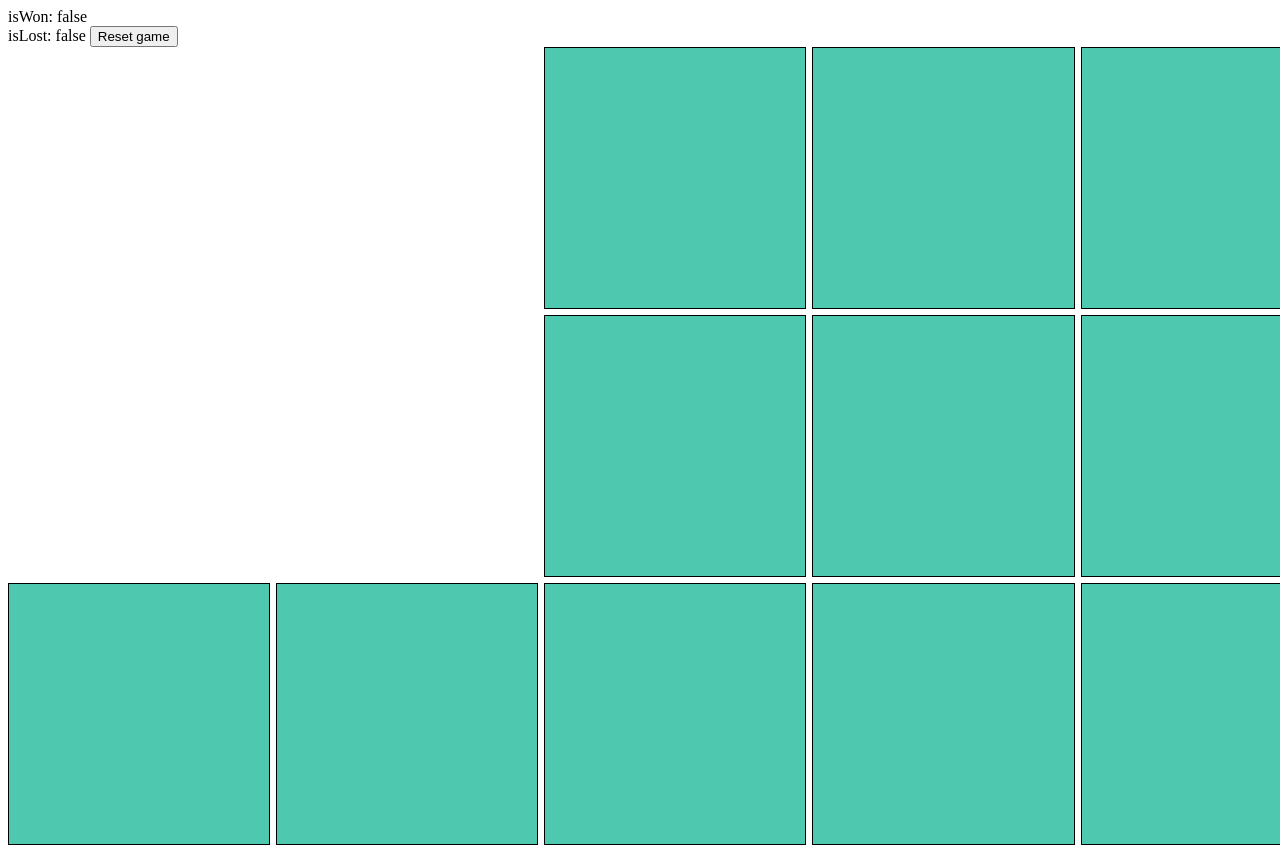
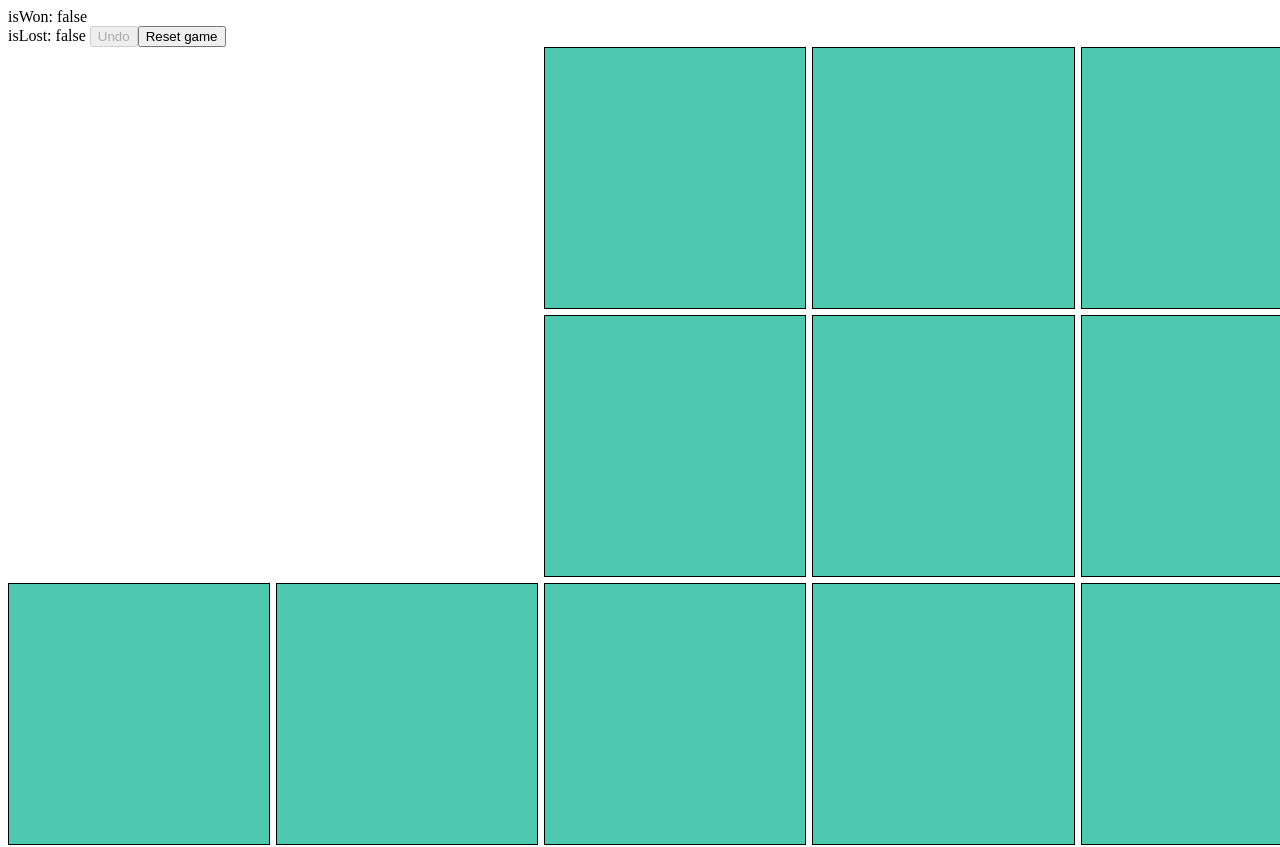
Before and after one commit to JakubK/VueElectronSolitaire, a Vue app: page / in a window 1280 px wide. Shown: the top 847 px of the page. Built offline with nearby package versions, Linux system fonts and the light colour scheme.

Commit message:
Implement undo functionality

```diff
--- a/src/renderer/App.vue
+++ b/src/renderer/App.vue
@@ -2,8 +2,8 @@
   isWon: {{ isWon }}
   <br/>
   isLost: {{ isLost }}
+  <button :disabled="isUndoStackEmpty()" @click="undo">Undo</button>
   <button @click="resetMap" >Reset game</button>
-
   <div class="grid">
     <div class="grid__row">
       <div class="grid__corner grid__corner--left"></div>
@@ -53,8 +53,7 @@
 import Cell from './Cell.vue';
 import { useMap } from './map';
 
-const { isLost, isWon, resetMap } = useMap();
-
+const { isLost, isWon, resetMap, undo, isUndoStackEmpty } = useMap();
 resetMap();
 
 </script>
--- a/src/renderer/map.ts
+++ b/src/renderer/map.ts
@@ -4,9 +4,12 @@ import { Cell } from "./cell";
 const map: Ref<Cell[]> = ref([]);
 
 const selectedCell: Ref<Cell | null> = ref(null);
+const undoStack: Ref<Cell[]> = ref([]);
 
 export const useMap = () => {
 	const resetMap = () => {
+		selectedCell.value = null;
+		undoStack.value = [];
 		map.value = [];
 		for (let x = 1; x <= 7; x++)
 			for (let y = 1; y <= 7; y++)
@@ -18,6 +21,15 @@ export const useMap = () => {
 
 		const emptyCell = map.value.find(cell => cell.x === 4 && cell.y === 4)!;
 		emptyCell.isTaken = false;
+	}
+
+	const isUndoStackEmpty = () => undoStack.value.length === 0;
+	const undo = () => {
+		const actions = [{...undoStack.value.pop()}, {...undoStack.value.pop()}, {...undoStack.value.pop()}];
+		actions.forEach(action => {
+			const toUpdate = map.value.find(node => node.x == action.x && node.y == action.y)!;
+			toUpdate.isTaken = !action.isTaken;
+		});
 	}
 
 	const isLost = computed(() => {
@@ -71,9 +83,17 @@ export const useMap = () => {
 			}
 			if (!cellToFree.isTaken)
 				return;
+
+
 			cellToFree!.isTaken = false;
 			cell.isTaken = true;
 			selectedCell.value.isTaken = false;
+
+			undoStack.value.push({...cellToFree});
+			undoStack.value.push({...cell});
+			undoStack.value.push({...selectedCell.value});
+
+
 			selectedCell.value = null;
 		}
 	}
@@ -90,6 +110,8 @@ export const useMap = () => {
 		focusedCell,
 		handleClickCell,
 		isCellTaken,
-		isCellSelected
+		isCellSelected,
+		undo,
+		isUndoStackEmpty
 	}
 }
```
